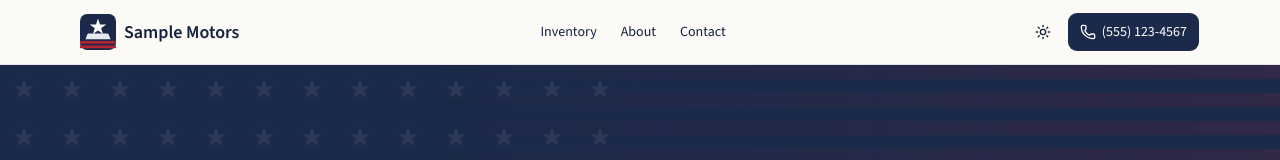
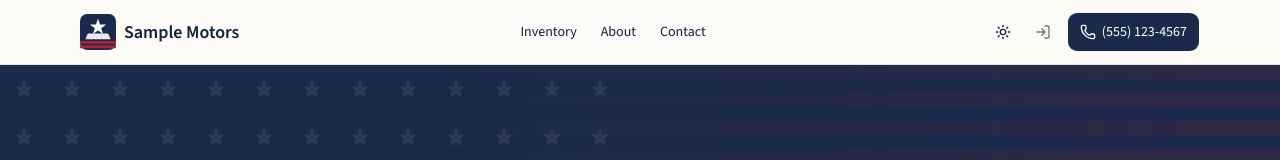
Before and after one commit to Malvado996/used-car-dealer-template, a Next.js app: page / in a window 1280 px wide. Shown: the top 160 px of the page. Built offline with nearby package versions, Linux system fonts and the light colour scheme.

Commit message:
Add dealer sign-in icon to site header
Adds a subtle lucide LogIn ghost icon button next to the theme toggle that links to /admin/login, with an accessible label and tooltip; works in light and dark mode.

```diff
--- a/src/components/site-header.tsx
+++ b/src/components/site-header.tsx
@@ -3,7 +3,7 @@
 import Image from "next/image";
 import Link from "next/link";
 import { useState } from "react";
-import { Menu, Phone, X } from "lucide-react";
+import { LogIn, Menu, Phone, X } from "lucide-react";
 import { dealer } from "@/config/dealer";
 import { buttonVariants } from "@/components/ui/button";
 import { ThemeToggle } from "@/components/theme-toggle";
@@ -35,6 +35,14 @@ export function SiteHeader() {
         </nav>
         <div className="flex items-center gap-1 sm:gap-2">
           <ThemeToggle />
+          <Link
+            href="/admin/login"
+            className={cn(buttonVariants({ variant: "ghost", size: "icon" }), "text-muted-foreground hover:text-foreground")}
+            aria-label="Dealer sign-in"
+            title="Dealer sign-in"
+          >
+            <LogIn aria-hidden />
+          </Link>
           <a
             href={`tel:${dealer.phone.tel}`}
             className={cn(buttonVariants({ size: "lg" }), "h-10 px-3")}
```
